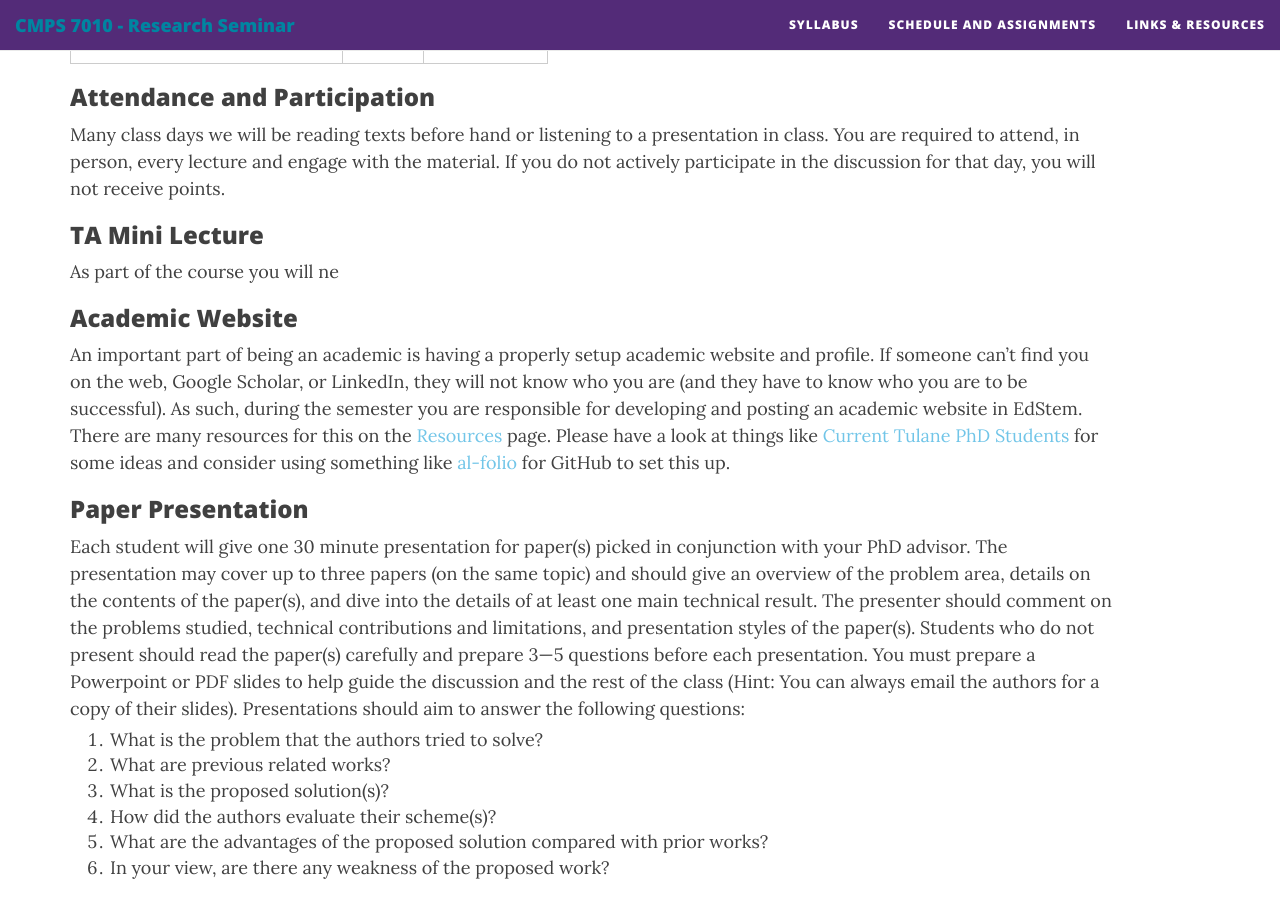
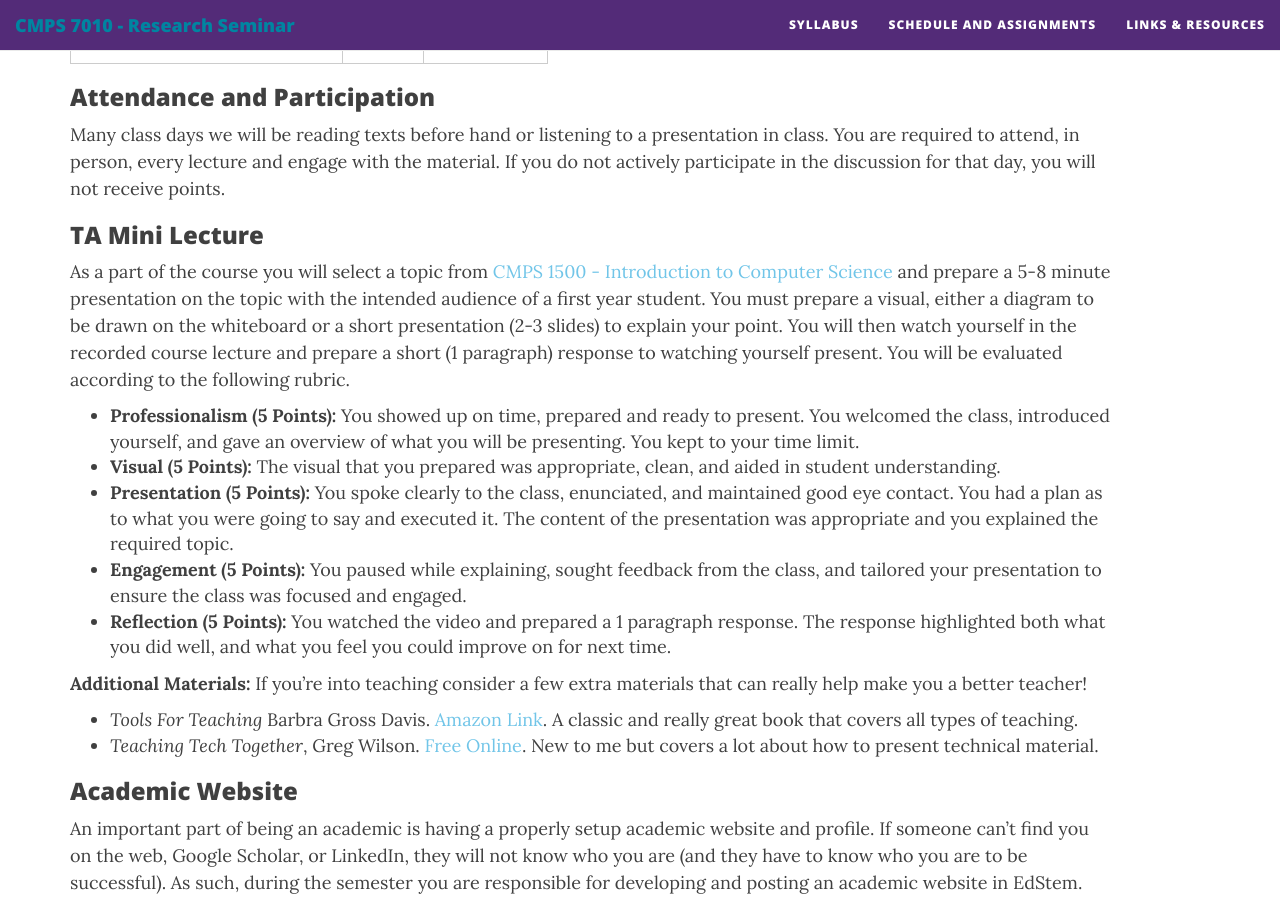
Before and after one commit to TulaneCS/cmps7010, a Jekyll site: the page built from syllabus.md, in a window 1280 px wide and 900 px high, scrolled down 2706 px. Built offline with Jekyll 4.4.1, drawn with Linux system fonts in a browser that asks for light colours; nearby versions of some CDN libraries; some of the changed text lies outside the part shown.

Commit message:
updated assignment

```diff
--- a/syllabus.md
+++ b/syllabus.md
@@ -31,7 +31,7 @@ published: true
 ## Course Communication Policy
 There are a variety of methods you can use to get in touch with us, and we expect to be able to get in touch with you.  A few general policies.
 
-* Please when at all possible use [EdStem]() to ask questions! You should have received the course invite at the start of the semester.
+* Please when at all possible use [EdStem](https://edstem.org/us/courses/62194/discussion/) to ask questions! You should have received the course invite at the start of the semester.
 * When emailing, please email all TAs and the professor of your section.  We will respond within 24 hours.  Turn around may be faster, but do not rely on it.
 * We expect the same from you: that you will check your email/Canvas every 24 hours. All major announcements will be distributed via the Announcements function of Canvas.
 * We are all available to have drop in office hours and are available by appointment.  Please reach out to us directly to setup extra time if you need more support during the semester.
@@ -48,17 +48,14 @@ This seminar course introduces students to research methods in Computer Science
 This is the Research Seminar course for first-year PhD students in Computer Science at Tulane. The purpose of the course is to provide early-stage PhD students some advice on how to conduct research in CS. The class will be largely discussion-based and presentation-oriented and all the students are expected to participate actively. Topics include integrity in research, how to read and present papers, problem formulation and searching for solutions, scientific/mathematical writing, where to obtain data and how to evaluate your solutions. We will discuss the advice from successful researchers in the field and expectations, as well as essential tools that can help you work more efficiently.
 
 ## Course Learning Outcomes
-
 At the conclusion of this course students will be able to:
-
-
-
-* Open, load, and manipulate data from various sources using industry standard tools.
-* Be able to use one or more data management and storage systems to load, explore, and clean data.
-* Be able to perform basic statistical analysis of the data including generating summary tables of various statistics and visualization.
-* Be able to express trends and implications present in data through the use of statistical hypothesis testing including p-values and confidence intervals.
-* Be able to use one or more machine learning algorithms for classification and regression.
-* Be able to present the results of a complete data analysis in written, visual, and presentation form.
+* Describe the types of research that is currently being undertaken at Tulane and across Computer Science broadly.
+* Create and articulate the importance of maintaining a professional presence on the internet.
+* Articulate the importance of learning styles and questioning styles as a TA. Develop short presentations on basic CS topics.
+* Read, interpret, and present research papers to other computer science graduate students.
+* Prepare a research document in LaTeX.
+* Use resources such as the library, databases, and other techniques to gather research papers.
+* Read, summarize, and reimplement a finding from the computer science literature.
 
 ## Program-Level Outcomes
 This course satisfies the first semester research requirement as part of the [Tulane CMPS PhD Program](https://sse.tulane.edu/cs/ms-and-phd-programs)
@@ -86,7 +83,16 @@ This course will consist of reading, actively discussing, and presenting researc
 Many class days we will be reading texts before hand or listening to a presentation in class. You are required to attend, in person, every lecture and engage with the material. If you do not actively participate in the discussion for that day, you will not receive points.
 
 ### TA Mini Lecture
-As part of the course you will ne
+As a part of the course you will select a topic from [CMPS 1500 - Introduction to Computer Science](./1500-23f-syllabus.pdf) and prepare a 5-8 minute presentation on the topic with the intended audience of a first year student. You must prepare a visual, either a diagram to be drawn on the whiteboard or a short presentation (2-3 slides) to explain your point. You will then watch yourself in the recorded course lecture and prepare a short (1 paragraph) response to watching yourself present. You will be evaluated according to the following rubric.
+* **Professionalism (5 Points):** You showed up on time, prepared and ready to present. You welcomed the class, introduced yourself, and gave an overview of what you will be presenting. You kept to your time limit.
+* **Visual (5 Points):** The visual that you prepared was appropriate, clean, and aided in student understanding.
+* **Presentation (5 Points):** You spoke clearly to the class, enunciated, and maintained good eye contact. You had a plan as to what you were going to say and executed it. The content of the presentation was appropriate and you explained the required topic.
+* **Engagement (5 Points):** You paused while explaining, sought feedback from the class, and tailored your presentation to ensure the class was focused and engaged.
+* **Reflection (5 Points):** You watched the video and prepared a 1 paragraph response. The response highlighted both what you did well, and what you feel you could improve on for next time.
+
+**Additional Materials:** If you're into teaching consider a few extra materials that can really help make you a better teacher!
+  * *Tools For Teaching* Barbra Gross Davis. [Amazon Link](https://www.amazon.com/Tools-Teaching-Barbara-Gross-Davis/dp/0787965677). A classic and really great book that covers all types of teaching.
+  * *Teaching Tech Together*, Greg Wilson. [Free Online](https://teachtogether.tech/en/index.html). New to me but covers a lot about how to present technical material.
 
 ### Academic Website
 An important part of being an academic is having a properly setup academic website and profile. If someone can't find you on the web, Google Scholar, or LinkedIn, they will not know who you are (and they have to know who you are to be successful). As such, during the semester you are responsible for developing and posting an academic website in EdStem. There are many resources for this on the [Resources](./resources.md) page. Please have a look at things like [Current Tulane PhD Students](https://sse.tulane.edu/current-phd-students) for some ideas and consider using something like [al-folio](https://github.com/alshedivat/al-folio) for GitHub to set this up.
```
Also changed, not shown: 1 other file.
